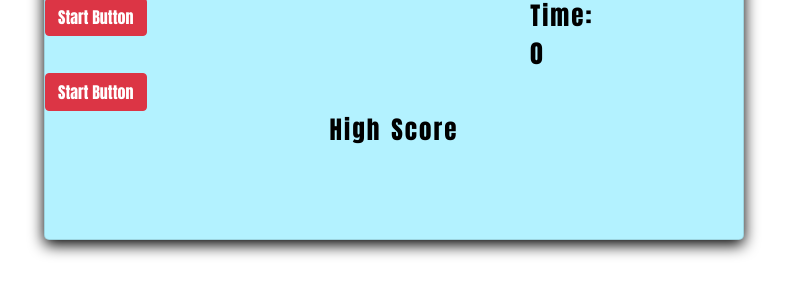
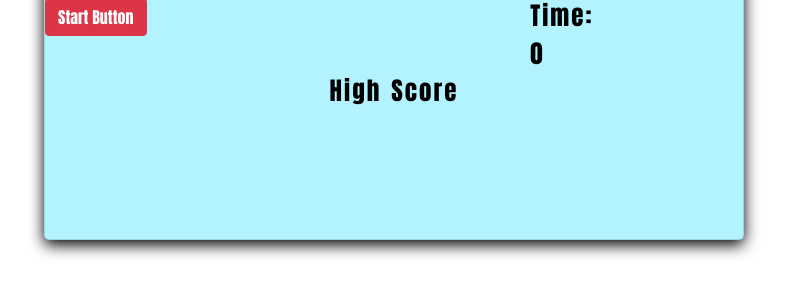
Before and after one commit to TravisLovingood/Homework4, a plain HTML site: page index.html in a window 1280 px wide. Shown: the part 80-376 px from the top of the page, without its empty margins (246-1033 px from the left). Drawn offline with nearby package versions, Linux system fonts and the light colour scheme.

Commit message:
button fixed

```diff
--- a/index.html
+++ b/index.html
@@ -21,9 +21,6 @@
           </span>
         </div>
       </div>
-      <div>
-        <button id="button" class="btn btn-danger">Start Button</button>
-      </div>
       <div class="row">
         <div class="col align-self-center" style="text-align: center;">High Score
           <ul id="score"></ul>
```
